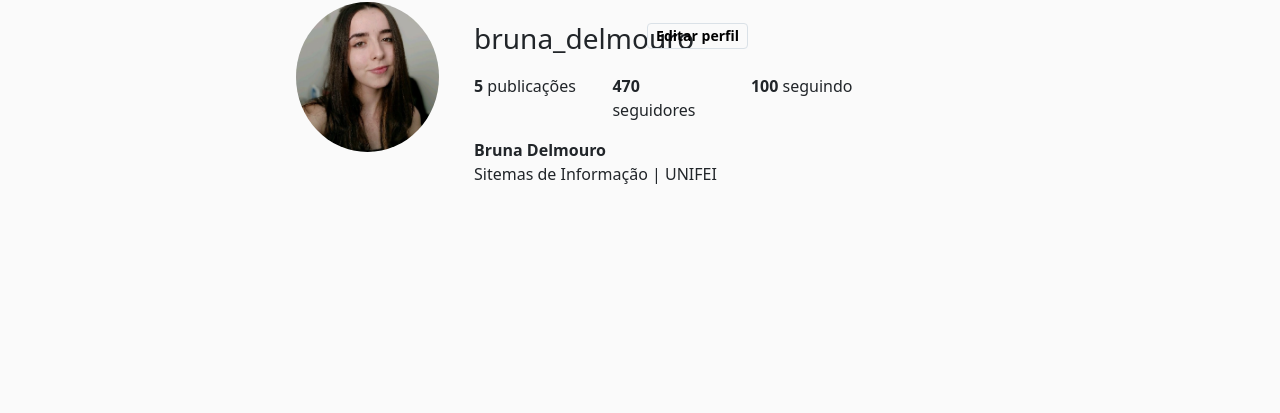
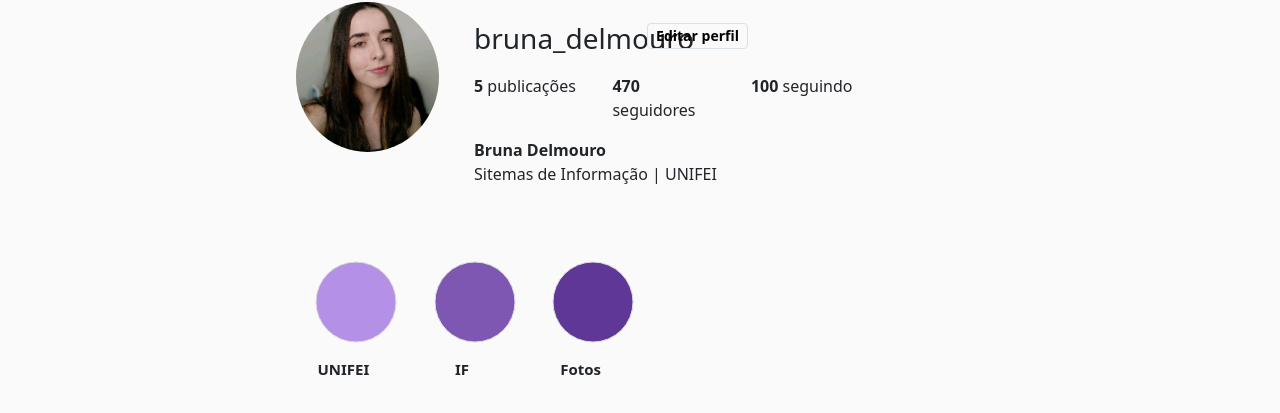
Before and after one commit to brunadelmourosilva/my-instagram-project, a plain HTML site: page index.html in a window 1280 px wide. Shown: the part 81-494 px from the top of the page. Drawn offline with nearby package versions, Linux system fonts and the light colour scheme.

Commit message:
Inserindo Canvas | destaques

```diff
--- a/index.html
+++ b/index.html
@@ -54,7 +54,7 @@
         <div class="col-12 col-md-8">
           <!--coluna principal 2-->
 
-          <!--parte secundária - seguidores, foto do perfil-->
+          <!--parte secundária - seguidores, foto do perfil e destaques-->
           <div class="container">
             <div class="row" style="padding-top: 20px;">
 
@@ -101,13 +101,65 @@
 
               <div class="col-2"> <!--coluna secundária 3 - espaçamento lateral das informações-->
               </div>
-
             </div>
 
-            <div class="col-0 col-md-2"></div> <!--coluna principal 3-->
+            <!--Stories-->
+            <div style="padding-top: 0px;">
+              <div class="row">
+                  <div class="col-2"> <canvas id="cir1"></canvas></div>
+                  <div class="col-2"> <canvas id="cir2"></canvas></div>
+                  <div class="col-2"> <canvas id="cir3"></canvas></div>
+              </div>
+            </div>
+          <div style="padding-bottom: 40px;">
+              <div class="row">
+                  <div class="col-2 stories"> UNIFEI</div>
+                  <div class="col-2 stories"> IF</div>
+                  <div class="col-2 stories"> Fotos</div>
+              </div>
+          </div>
+
+        </div>
+
+
+            <div class="col-0 col-md-2"> <!--coluna principal 3-->
           </div>
   </section>
 
+  <!--script para os destaques em canvas-->
+  <script type="text/javascript">
+
+    var circulo1 = document.getElementById('cir1').getContext('2d');
+
+    circulo1.beginPath();
+    circulo1.arc(60, 100, 40, 0, 2 * Math.PI);
+    circulo1.fillStyle = '#B491E6';
+    circulo1.fill();
+    circulo1.linewidth = 5;
+    circulo1.strokeStyle = '#dbdbdb';
+    circulo1.stroke();
+
+    var circulo2 = document.getElementById('cir2').getContext('2d');
+
+    circulo2.beginPath();
+    circulo2.arc(60, 100, 40, 0, 2 * Math.PI);
+    circulo2.fillStyle = '#7D57B2';
+    circulo2.fill();
+    circulo2.linewidth = 5;
+    circulo2.strokeStyle = '#dbdbdb';
+    circulo2.stroke();
+
+    var circulo3 = document.getElementById('cir3').getContext('2d');
+
+    circulo3.beginPath();
+    circulo3.arc(60, 100, 40, 0, 2 * Math.PI);
+    circulo3.fillStyle = '#5F3797';
+    circulo3.fill();
+    circulo3.linewidth = 5;
+    circulo3.strokeStyle = '#dbdbdb';
+    circulo3.stroke();
+
+  </script>
 
   <!-- Option 1: Bootstrap Bundle with Popper -->
   <script src="https://cdn.jsdelivr.net/npm/bootstrap@5.1.2/dist/js/bootstrap.bundle.min.js"
--- a/style.css
+++ b/style.css
@@ -74,3 +74,9 @@
 .profile-descricao{
     font-size: 16px;
 }
+
+.stories{
+    text-align: center;
+    font-size: 15px;
+    font-weight: 600;
+}
```
